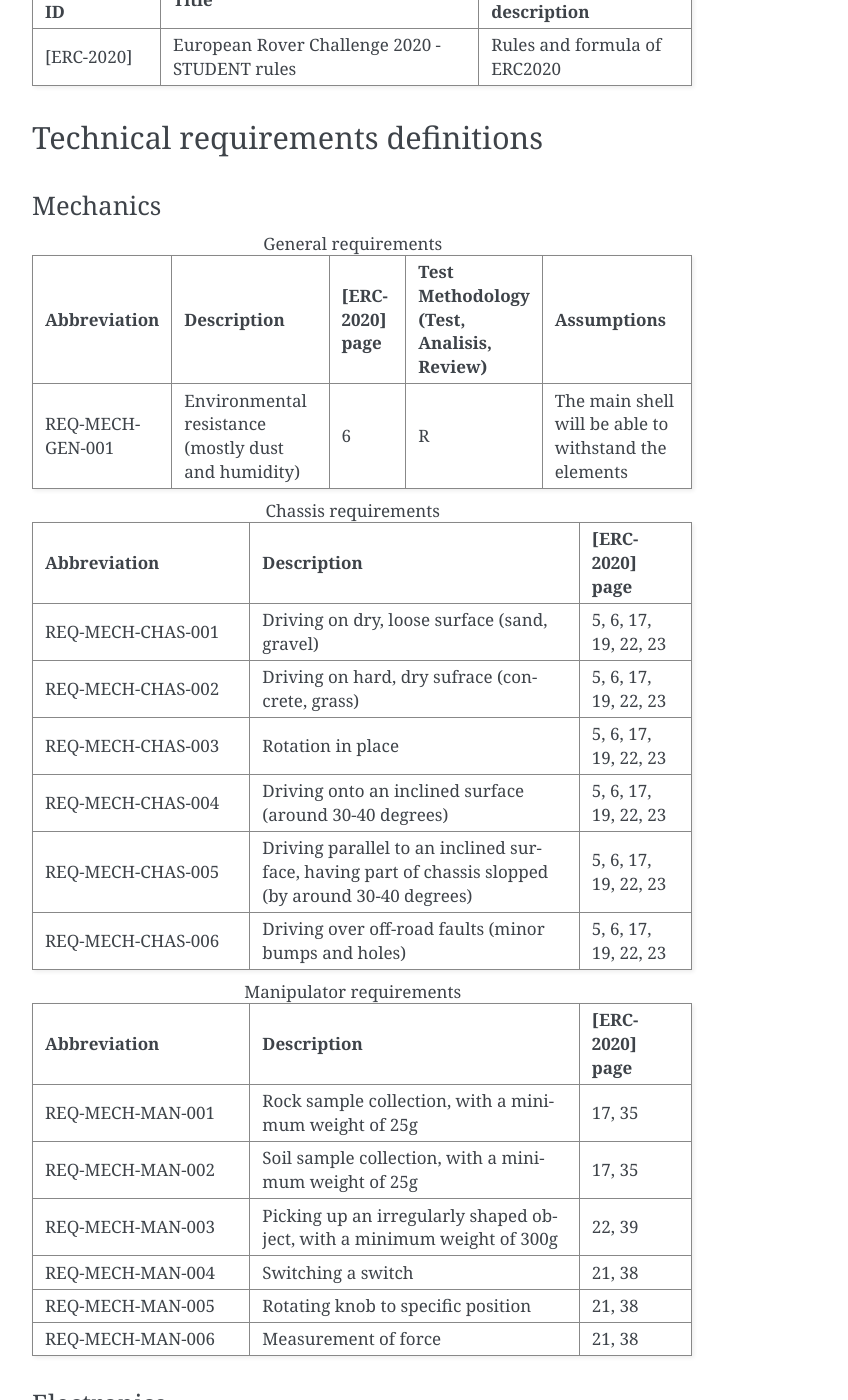
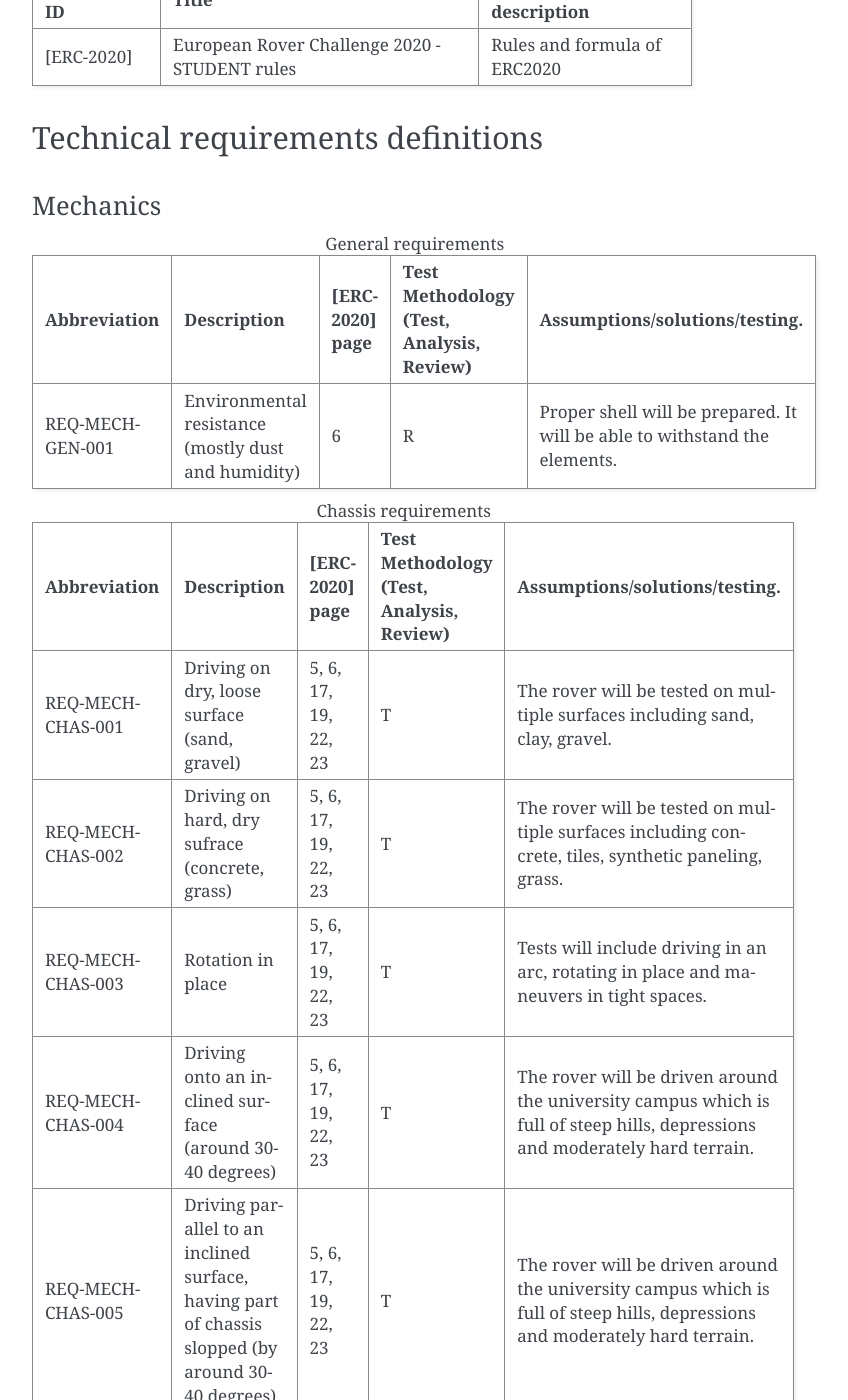
Before and after one commit to krkruk/OrionDoc, a Sphinx documentation site: the page built from source/documents/preliminary_report/preliminary_report.rst, in a window 1280 px wide and 1400 px high, scrolled down 1600 px. Shown: the whole window, without its empty margins (388-1236 px from the left). Built offline with Sphinx 7.4.7, drawn with Linux system fonts in a browser that asks for light colours; some of the changed text lies outside the part shown.

Commit message:
Update preliminary_report.rst

```diff
--- a/source/documents/preliminary_report/preliminary_report.rst
+++ b/source/documents/preliminary_report/preliminary_report.rst
@@ -62,44 +62,58 @@
 
 .. list-table:: General requirements
    :header-rows: 1
-   :widths: 25 40 20 20 40
+   :widths: 25 40 15 20 45
 
    * - Abbreviation
      - Description
      - [ERC-2020] page
-     - Test Methodology (Test, Analisis, Review)
-     - Assumptions
+     - Test Methodology (Test, Analysis, Review)
+     - Assumptions/solutions/testing.
    * - REQ-MECH-GEN-001
      - Environmental resistance (mostly dust and humidity)
      - 6
      - R
-     - The main shell will be able to withstand the elements
+     - Proper shell will be prepared. It will be able to withstand the elements.
 
 .. list-table:: Chassis requirements
    :header-rows: 1
-   :widths: 33 50 17
+   :widths: 25 40 15 20 45
 
    * - Abbreviation
      - Description
      - [ERC-2020] page
+     - Test Methodology (Test, Analysis, Review)
+     - Assumptions/solutions/testing.
    * - REQ-MECH-CHAS-001
      - Driving on dry, loose surface (sand, gravel)
      - 5, 6, 17, 19, 22, 23
+     - T
+     - The rover will  be tested on multiple surfaces including sand, clay, gravel.
    * - REQ-MECH-CHAS-002
      - Driving on hard, dry sufrace (concrete, grass)
      - 5, 6, 17, 19, 22, 23
+     - T
+     - The rover will  be tested on multiple surfaces including concrete, tiles, synthetic paneling, grass.
    * - REQ-MECH-CHAS-003
      - Rotation in place
      - 5, 6, 17, 19, 22, 23
+     - T
+     - Tests will include driving in an arc, rotating in place and maneuvers in tight spaces.
    * - REQ-MECH-CHAS-004
      - Driving onto an inclined surface (around 30-40 degrees)
      - 5, 6, 17, 19, 22, 23
+     - T
+     - The rover will be driven around the university campus which is full of steep hills, depressions and moderately hard terrain.
    * - REQ-MECH-CHAS-005
      - Driving parallel to an inclined surface, having part of chassis slopped (by around 30-40 degrees)
      - 5, 6, 17, 19, 22, 23
+     - T
+     - The rover will be driven around the university campus which is full of steep hills, depressions and moderately hard terrain.
    * - REQ-MECH-CHAS-006
      - Driving over off-road faults (minor bumps and holes)
      - 5, 6, 17, 19, 22, 23
+     - T
+     - The rover will be driven over small rocks, sharp small inclines, onto and down from curbs and stairs.
 
 .. list-table:: Manipulator requirements
    :header-rows: 1
```
